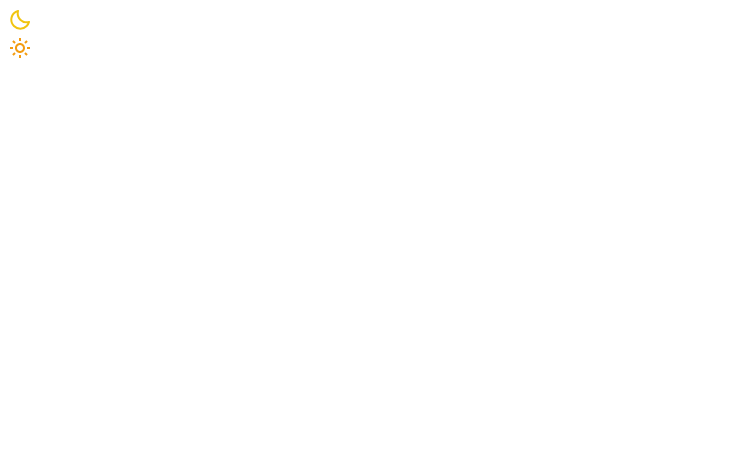
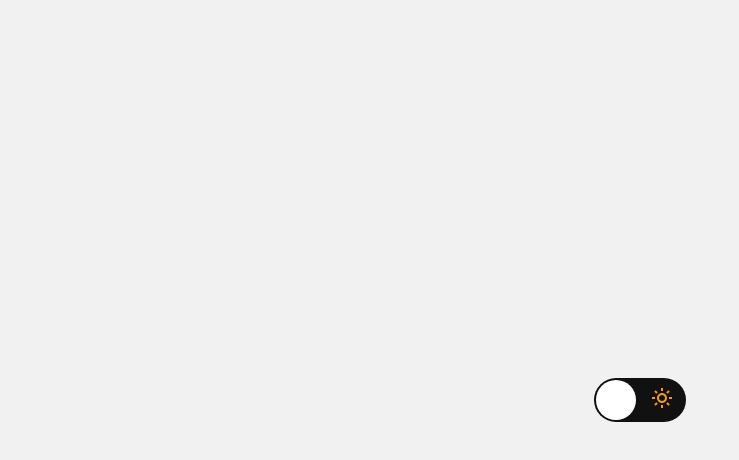
Before and after one commit to MyllaC/ThemeSwitcher, a plain HTML site: page index.html in a window 1280 px wide. Shown: the whole page, without its empty margins (0-739 px from the left). Drawn offline with Linux system fonts and the light colour scheme.

Commit message:
style css

```diff
--- a/index.html
+++ b/index.html
@@ -7,7 +7,7 @@
     <title>Theme Switcher</title>
     <link rel="stylesheet" href="./style.css" />
   </head>
-  <body>
+  <body class="light">
     <div class="container">
       <div class="darkMode">
         <img
@@ -18,7 +18,7 @@
         />
       </div>
 
-      <div class="switchButton"></div>
+      <div class="switchButton dark"></div>
 
       <div class="lightMode">
         <img
--- a/style.css
+++ b/style.css
@@ -3,3 +3,58 @@
   --light: #f1f1f1;
   --label: #111;
 }
+
+* {
+  margin: 0; /*espaçamento entre um elemento e outro*/
+  padding: 0;
+  box-sizing: border-box; /* tamanho da box começa a contar depois da border */
+}
+
+/* DARK MODE */
+body.dark {
+  background: var(--dark);
+  display: flex;
+  justify-content: center;
+  align-items: center;
+  height: 100vh; /* colocar o containeira no centro */
+}
+
+/* LIGHT MODE */
+body.light {
+  background: var(--light);
+  display: flex;
+  justify-content: center;
+  align-items: center;
+  height: 100vh; /* colocar o containeira no centro */
+}
+
+/* ICONES DE THEME SWITCH */
+.container {
+  background: var(--label);
+  display: flex;
+  align-items: center;
+  justify-content: space-between;
+  width: 5.8rem;
+  height: 2.8rem;
+  border-radius: 50px;
+  padding: 0.8rem;
+  position: relative;
+}
+
+/* Switch ball */
+div.switchButton {
+  background: white;
+  border-radius: 50%;
+
+  width: 2.5rem;
+  height: 2.5rem;
+
+  position: absolute;
+
+  top: 0.15rem;
+  left: 0.15rem;
+
+  /* for the dark mode:
+  left: 3.15rem;
+  */
+}
```
